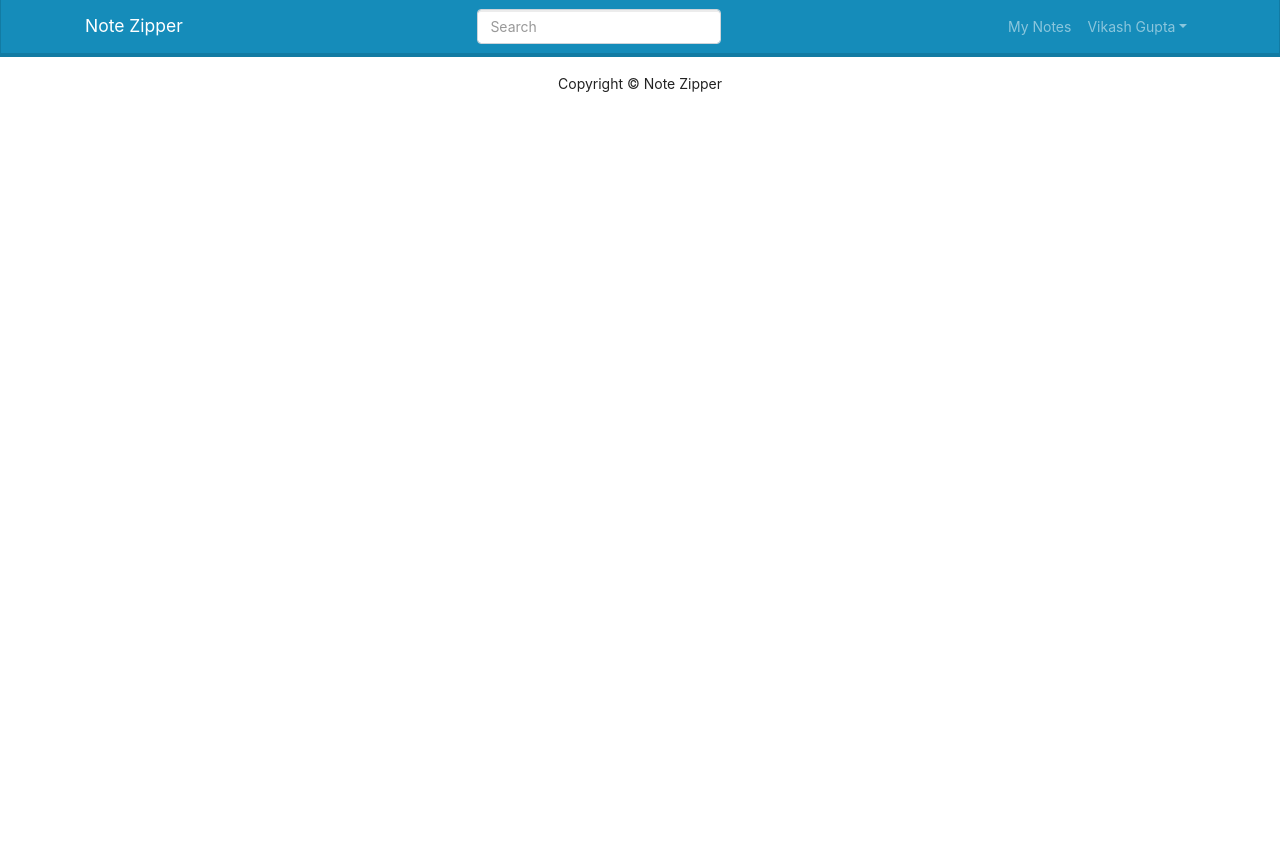
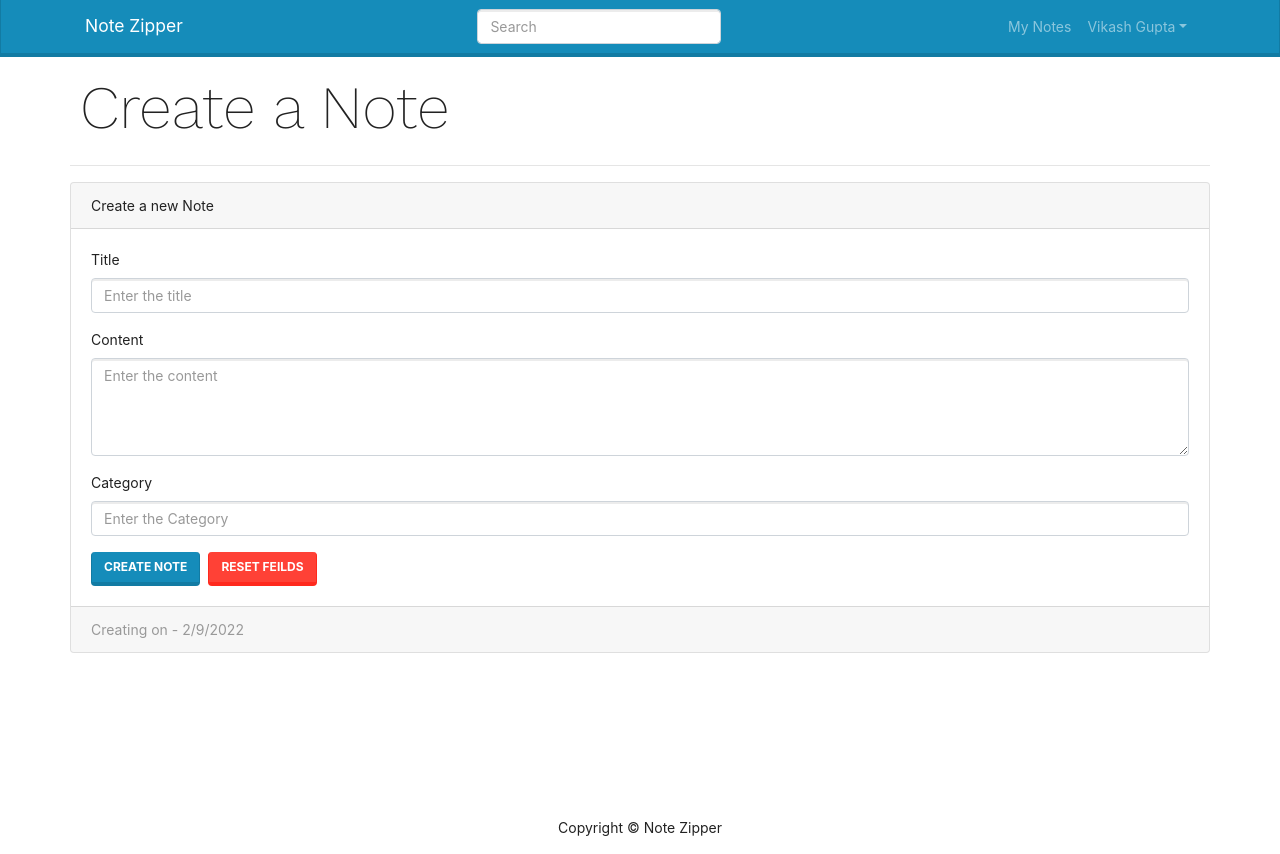
Before and after one commit to vikash-sde/mern-notezipper-app, a React (Create React App) app in the folder frontend/: page /createnote in a window 1280 px wide. Before the commit the page ends 800 px from the top, so only its background shows below. Built offline with nearby package versions, Linux system fonts and the light colour scheme.

Commit message:
notes Crud apis intergration on frontend

```diff
--- a/frontend/src/App.js
+++ b/frontend/src/App.js
@@ -7,6 +7,7 @@
 import MyNotes from "./screens/MyNotes/MyNotes";
 import LoginScreen from "./screens/LoginScreen/LoginScreen";
 import SignupScreen from "./screens/SignupScreen/SignupScreen";
+import CreateNote from "./screens/CreateNote/CreateNote";
 
 function App() {
   return (
@@ -16,6 +17,7 @@
         <Route exact path="/" component={LandingPage} />
         <Route exact path="/login" component={LoginScreen} />
         <Route exact path="/register" component={SignupScreen} />
+        <Route exact path="/createnote" component={CreateNote} />
         <Route exact path="/mynotes" component={MyNotes} />
       </main>
       <Footer />
--- a/frontend/src/action/actionType.js
+++ b/frontend/src/action/actionType.js
@@ -12,3 +12,11 @@
 export const NOTES_LIST_REQUEST = "NOTES_LIST_REQUEST";
 export const NOTES_LIST_SUCCESS = "NOTES_LIST_SUCCESS";
 export const NOTES_LIST_FAILURE = "NOTES_LIST_FAILURE";
+
+export const NOTES_CREATE_REQUEST = "NOTES_CREATE_REQUEST";
+export const NOTES_CREATE_SUCCESS = "NOTES_CREATE_SUCCESS";
+export const NOTES_CREATE_FAILURE = "NOTES_CREATE_FAILURE";
+
+export const NOTES_UPDATE_REQUEST = "NOTES_UPDATE_REQUEST";
+export const NOTES_UPDATE_SUCCESS = "NOTES_UPDATE_SUCCESS";
+export const NOTES_UPDATE_FAILURE = "NOTES_UPDATE_FAILURE";
--- a/frontend/src/action/notesAction.js
+++ b/frontend/src/action/notesAction.js
@@ -1,5 +1,8 @@
 import axios from "axios";
 import {
+  NOTES_CREATE_FAILURE,
+  NOTES_CREATE_REQUEST,
+  NOTES_CREATE_SUCCESS,
   NOTES_LIST_FAILURE,
   NOTES_LIST_REQUEST,
   NOTES_LIST_SUCCESS,
@@ -37,3 +40,37 @@
     });
   }
 };
+
+export const createNoteAction = (title,content,category) => async (dispatch, getState) => {
+  try {
+    dispatch({
+      type: NOTES_CREATE_REQUEST,
+    });
+    const {
+      userLogin: { userInfo },
+    } = getState();
+
+    const config = {
+      headers: {
+        "Content-Type": "application/json",
+        Authorization: `Bearer ${userInfo.token}`,
+      },
+    };
+    // console.log(userInfo);
+
+    const { data } = await axios.post("api/notes/create",{title,content,category} ,config);
+    dispatch({
+      type: NOTES_CREATE_SUCCESS,
+      payload: data,
+    });
+  } catch (error) {
+    const message =
+      error.response && error.response.data.message
+        ? error.response.data.message
+        : error.message;
+    dispatch({
+      type: NOTES_CREATE_FAILURE,
+      payload: message,
+    });
+  }
+};
--- a/frontend/src/reducer/notesReducer.js
+++ b/frontend/src/reducer/notesReducer.js
@@ -1,7 +1,13 @@
 import {
+  NOTES_CREATE_FAILURE,
+  NOTES_CREATE_REQUEST,
+  NOTES_CREATE_SUCCESS,
   NOTES_LIST_FAILURE,
   NOTES_LIST_REQUEST,
   NOTES_LIST_SUCCESS,
+  NOTES_UPDATE_FAILURE,
+  NOTES_UPDATE_REQUEST,
+  NOTES_UPDATE_SUCCESS,
 } from "../action/actionType";
 
 export const noteListReducer = (state = { notes: [] }, action) => {
@@ -17,3 +23,31 @@
       return state;
   }
 };
+
+export const noteCreateReducer = (state = {}, action) => {
+  switch (action.type) {
+    case NOTES_CREATE_REQUEST:
+      return { loading: true };
+    case NOTES_CREATE_SUCCESS:
+      return { loading: false, success: true };
+    case NOTES_CREATE_FAILURE:
+      return { loading: false, error: action.payload };
+
+    default:
+      return state;
+  }
+};
+
+export const noteUpdateReducer = (state = {}, action) => {
+  switch (action.type) {
+    case NOTES_UPDATE_REQUEST:
+      return { loading: true };
+    case NOTES_UPDATE_SUCCESS:
+      return { loading: false, success: true };
+    case NOTES_UPDATE_FAILURE:
+      return { loading: false, error: action.payload, success: false };
+
+    default:
+      return state;
+  }
+};
--- /dev/null
+++ b/frontend/src/screens/CreateNote/CreateNote.js
@@ -0,0 +1,100 @@
+import React, { useEffect, useState } from "react";
+import { Button, Card, Form } from "react-bootstrap";
+import { useDispatch, useSelector } from "react-redux";
+import Loading from "../../components/Loading";
+import ErrorMessage from "../../components/ErrorMessage";
+import { createNoteAction } from "../../action/notesAction";
+import MainScreen from "../../components/MainScreen/MainScreen";
+import ReactMarkdown from "react-markdown";
+
+function CreateNote({ history }) {
+  const [title, setTitle] = useState("");
+  const [content, setContent] = useState("");
+  const [category, setCategory] = useState("");
+
+  const dispatch = useDispatch();
+
+  const noteCreate = useSelector((state) => state.noteCreate);
+  const { loading, error } = noteCreate;
+
+  const resetHandler = () => {
+    setTitle("");
+    setCategory("");
+    setContent("");
+  };
+
+  const submitHandler = (e) => {
+    e.preventDefault();
+    if (!title || !content || !category) return;
+    dispatch(createNoteAction(title, content, category));
+
+    resetHandler();
+    history.push("/mynotes");
+  };
+
+  useEffect(() => {}, []);
+
+  return (
+    <MainScreen title="Create a Note">
+      <Card>
+        <Card.Header>Create a new Note</Card.Header>
+        <Card.Body>
+          <Form onSubmit={submitHandler}>
+            {error && <ErrorMessage variant="danger">{error}</ErrorMessage>}
+            <Form.Group controlId="title">
+              <Form.Label>Title</Form.Label>
+              <Form.Control
+                type="title"
+                value={title}
+                placeholder="Enter the title"
+                onChange={(e) => setTitle(e.target.value)}
+              />
+            </Form.Group>
+
+            <Form.Group controlId="content">
+              <Form.Label>Content</Form.Label>
+              <Form.Control
+                as="textarea"
+                value={content}
+                placeholder="Enter the content"
+                rows={4}
+                onChange={(e) => setContent(e.target.value)}
+              />
+            </Form.Group>
+            {content && (
+              <Card>
+                <Card.Header>Note Preview</Card.Header>
+                <Card.Body>
+                  <ReactMarkdown>{content}</ReactMarkdown>
+                </Card.Body>
+              </Card>
+            )}
+
+            <Form.Group controlId="content">
+              <Form.Label>Category</Form.Label>
+              <Form.Control
+                type="content"
+                value={category}
+                placeholder="Enter the Category"
+                onChange={(e) => setCategory(e.target.value)}
+              />
+            </Form.Group>
+            {loading && <Loading size={50} />}
+            <Button type="submit" variant="primary">
+              Create Note
+            </Button>
+            <Button className="mx-2" onClick={resetHandler} variant="danger">
+              Reset Feilds
+            </Button>
+          </Form>
+        </Card.Body>
+
+        <Card.Footer className="text-muted">
+          Creating on - {new Date().toLocaleDateString()}
+        </Card.Footer>
+      </Card>
+    </MainScreen>
+  );
+}
+
+export default CreateNote;
--- a/frontend/src/screens/MyNotes/MyNotes.js
+++ b/frontend/src/screens/MyNotes/MyNotes.js
@@ -1,15 +1,24 @@
 import React, { useEffect, useState } from "react";
 import { Accordion, Badge, Button, Card } from "react-bootstrap";
-import { Link } from "react-router-dom";
+import { Link, useHistory } from "react-router-dom";
 import MainScreen from "../../components/MainScreen/MainScreen";
 import axios from "axios";
 import { useDispatch, useSelector } from "react-redux";
 import { noteListAction } from "../../action/notesAction";
+import Loading from "../../components/Loading";
+import ErrorMessage from "../../components/ErrorMessage";
 
 const MyNotes = () => {
   const dispatch = useDispatch();
   const noteList = useSelector((state) => state.noteList);
   const { loading, notes, error } = noteList;
+
+  const userLogin = useSelector((state) => state.userLogin);
+  const { userInfo } = userLogin;
+
+  const noteCreate = useSelector((state) => state.noteCreate);
+  const { success: successCreate } = noteCreate;
+  const history = useHistory;
 
   const deleteHandler = () => {
     if (window.confirm("Are you sure you want to delete ?")) {
@@ -18,16 +27,21 @@
 
   useEffect(() => {
     dispatch(noteListAction());
-  }, [dispatch]);
+    if (!userInfo) {
+      history.push("/");
+    }
+  }, [dispatch, successCreate, history, userInfo]);
 
   return (
-    <MainScreen title="Welcome back vikash..!!">
+    <MainScreen title={`Welcome back ${userInfo.name}..!!`}>
       <Link to="/createnote">
         <Button style={{ marginLeft: "10px", maringBottom: "6px" }} size="lg">
           Create New Note
         </Button>
       </Link>
-      {notes?.map((note) => (
+      {error && <ErrorMessage variant="danger">{error}</ErrorMessage>}
+      {loading && <Loading />}
+      {notes?.reverse().map((note) => (
         <Accordion key={note._id}>
           <Card style={{ marginTop: "10px" }}>
             <Card.Header style={{ display: "flex" }}>
@@ -66,7 +80,10 @@
                 <blockquote className="blockquote mb-0">
                   <p>{note.content}</p>
                   <footer className="blockquote-footer">
-                    Created on - date
+                    Created on{" "}
+                    <cite title="Source Title">
+                      {note.createdAt.substring(0, 10)}
+                    </cite>
                   </footer>
                 </blockquote>
               </Card.Body>
--- a/frontend/src/store.js
+++ b/frontend/src/store.js
@@ -2,7 +2,7 @@
 import thunk from 'redux-thunk'
 import { composeWithDevTools } from 'redux-devtools-extension';
 import { userLoginReducer, userRegistrationReducer } from './reducer/userReducer';
-import { noteListReducer } from './reducer/notesReducer';
+import { noteCreateReducer, noteListReducer } from './reducer/notesReducer';
 
 const middleware = [thunk]
 
@@ -10,6 +10,7 @@
   userLogin: userLoginReducer,
   userRegister: userRegistrationReducer,
   noteList: noteListReducer,
+  noteCreate: noteCreateReducer,
 });
 const userInfoFromStorage = localStorage.getItem("userInfo")
     ? JSON.parse(localStorage.getItem("userInfo"))
--- a/package.json
+++ b/package.json
@@ -16,7 +16,8 @@
     "express": "^4.17.2",
     "express-async-handler": "^1.2.0",
     "jsonwebtoken": "^8.5.1",
-    "mongoose": "^6.2.1"
+    "mongoose": "^6.2.1",
+    "react-markdown": "^8.0.0"
   },
   "devDependencies": {
     "concurrently": "^7.0.0",
```
Also changed, not shown: frontend/src/screens/CreateNote/CreateNote.css (added), 1 other file (tests, documents, lock files or other folders).
